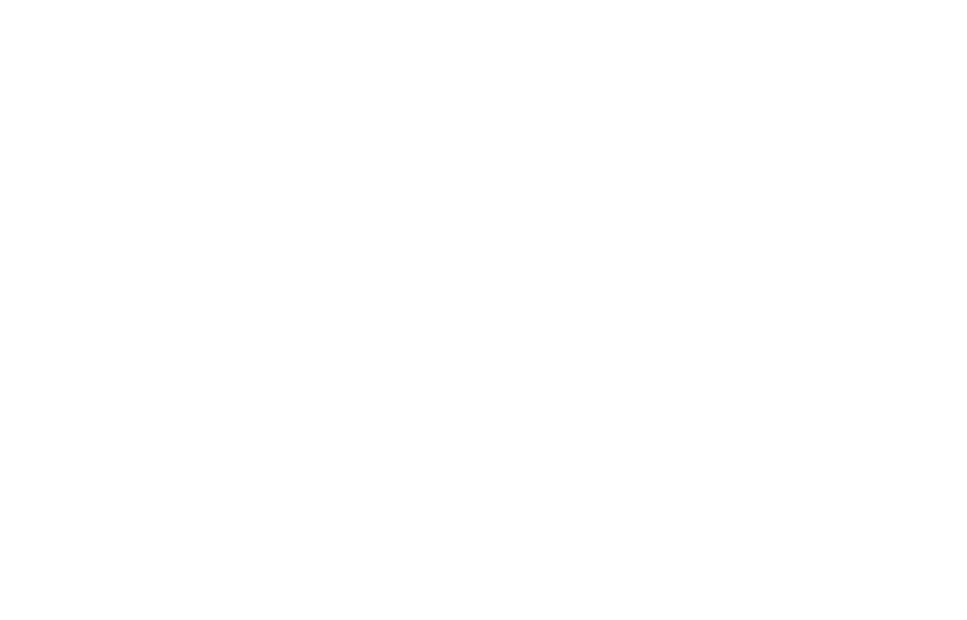
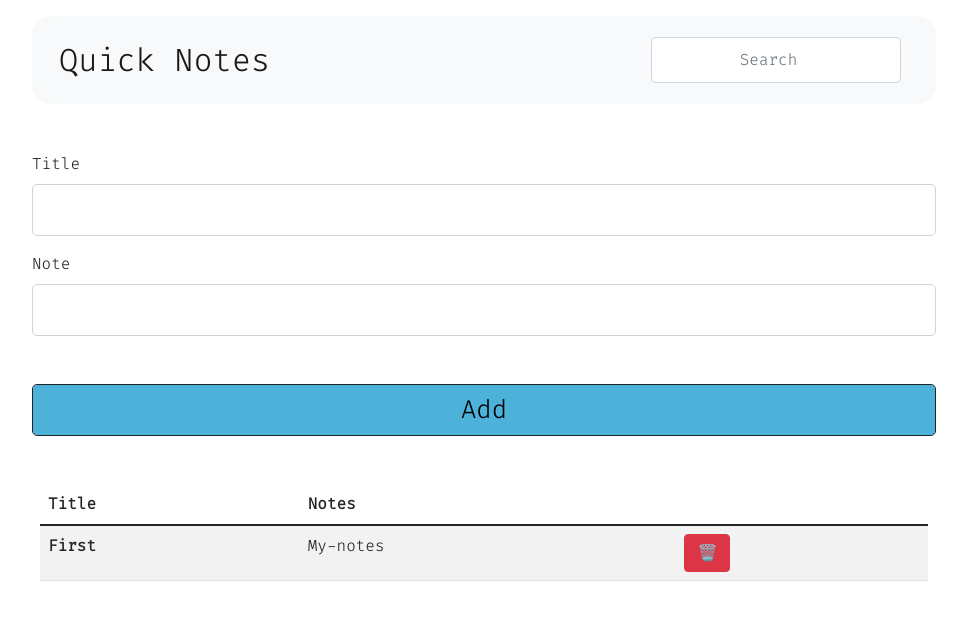
Before and after one commit to officialGanesh/Quick-Notes, a plain HTML site: page index.html in a window 1280 px wide. Shown: the whole page, without its empty margins (156-1123 px from the left). Drawn offline with nearby package versions, Linux system fonts and the light colour scheme.

Commit message:
Style added

```diff
--- a/index.html
+++ b/index.html
@@ -14,11 +14,66 @@
     </style>
 
     <!-- !style -->
+    <link href="https://cdn.jsdelivr.net/npm/bootstrap@5.1.1/dist/css/bootstrap.min.css" rel="stylesheet" integrity="sha384-F3w7mX95PdgyTmZZMECAngseQB83DfGTowi0iMjiWaeVhAn4FJkqJByhZMI3AhiU" crossorigin="anonymous">
+
     <link rel="stylesheet" href="/qNotes.css">
-    <link href="https://cdn.jsdelivr.net/npm/bootstrap@5.1.1/dist/css/bootstrap.min.css" rel="stylesheet" integrity="sha384-F3w7mX95PdgyTmZZMECAngseQB83DfGTowi0iMjiWaeVhAn4FJkqJByhZMI3AhiU" crossorigin="anonymous">
 
 </head>
 <body>
+
+    <div class="container" style="max-width: 58rem;">
+        <!-- !Navbar -->
+        <nav class="navbar navbar-light bg-light mt-3 mb-5" style="border-radius: 20px; padding: 15px;">
+            <div class="container-fluid">
+              <a class="navbar-brand" style="font-size: 2rem; font-weight: 5rem;">Quick Notes</a>
+              <form class="d-flex">
+                <input class="form-control me-2" type="search" placeholder="Search" aria-label="Search" style="padding: 10px; border-radius: 5px; text-align: center;">
+              </form>
+            </div>
+        </nav>
+
+        <!-- !Notes parameters -->
+        <form>
+            <!-- !title -->
+            <div class="mb-3">
+                <label class="form-label">Title</label>
+                <input type="text" class="form-control" id="title" style="border-radius: 5px; padding: 13px;">
+            </div>
+
+            <!-- !Desc -->
+            <div class="mb-5">
+                <label class="form-label">Note</label>
+                <input type="text" class="form-control" id="note" style="border-radius: 5px; padding: 13px;">
+            </div>
+
+            <!-- !Add -->
+            <div class="mb-3">
+                <input type="submit" class="form-control btn btn-block btn-dark" id="add" value="Add" style="text-align: center; background-color: rgb(77, 178, 218); font-size: 1.6rem; border-radius: 5px; font-weight: lighter; color: black;">
+            </div>
+        </form>
+    </div>
+
+    <div class="container mt-5" style="max-width: 57rem;">
+        <table class="table table-striped">
+            <thead>
+              <tr>
+                <th scope="col">Title</th>
+                <th scope="col">Notes</th>
+                <th scope="col"></th>
+              </tr>
+            </thead>
+
+            <tbody id="table-body">
+
+              <tr>
+                <th scope="row">First</th>
+                <td>My-notes</td>
+                <td><button class="btn btn-danger">🗑️</button></td>
+              </tr>
+
+            </tbody>
+          </table>
+    </div>
 
 </body>
 <!-- !Javascript -->
--- a/qNotes.css
+++ b/qNotes.css
@@ -1,6 +1,5 @@
 *{
     padding: 0px;
     margin: 0px;
-    /* font-family: 'Fira Code', monospace;
-    font-family: 'Roboto Mono', monospace; */
+    font-family: 'Fira Code', monospace;
 }
```
